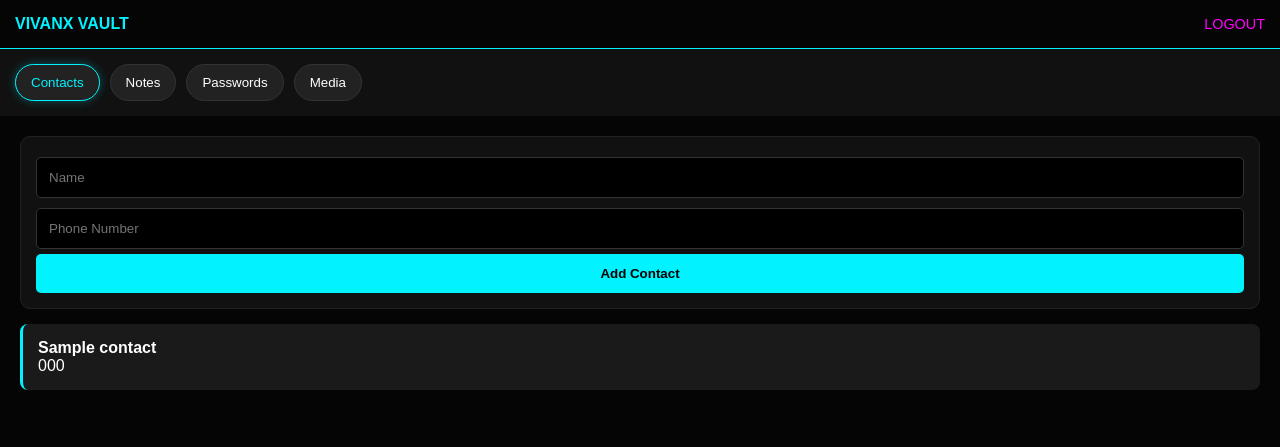
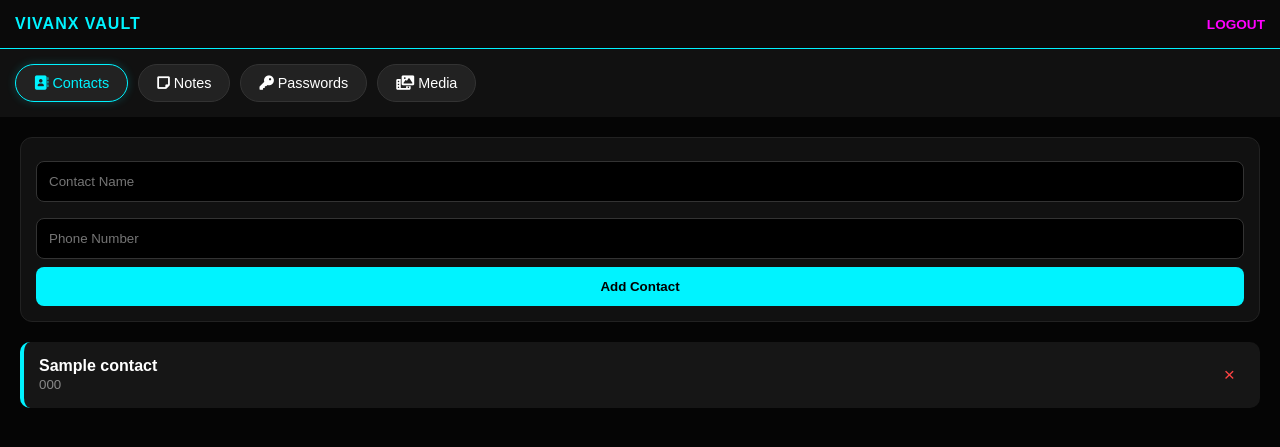
Before and after one commit to vivan0788/VivanX-Vault, a Flask app: page /dashboard in a window 1280 px wide. Shown: the top 447 px of the page. Run offline with Flask 3, Linux system fonts and the light colour scheme; the visitor is signed in with stand-in values (Sample User, id 1); grey boxes marked "Sample" are stand-in pictures; a database or web service that is not in the repository returns one stand-in record (values such as "Sample title"); some libraries are stand-ins or nearby versions.

Commit message:
Enhance dashboard layout and styling

```diff
--- a/templates/dashboard.html
+++ b/templates/dashboard.html
@@ -2,85 +2,134 @@
 <html>
 <head>
     <meta name="viewport" content="width=device-width, initial-scale=1.0">
-    <title>VivanX Vault</title>
+    <title>VivanX Vault - Dashboard</title>
     <link rel="stylesheet" href="https://cdnjs.cloudflare.com/ajax/libs/font-awesome/6.0.0/css/all.min.css">
     <style>
         :root { --c: #00f3ff; --p: #ff00ff; --b: #050505; }
         body { background: var(--b); color: #fff; font-family: sans-serif; margin: 0; }
-        .nav { padding: 15px; border-bottom: 1px solid var(--c); display: flex; justify-content: space-between; align-items: center; }
-        .tabs { display: flex; overflow-x: auto; gap: 10px; padding: 15px; background: #111; }
-        .tab-btn { background: #222; border: 1px solid #333; color: #fff; padding: 10px 15px; border-radius: 20px; white-space: nowrap; cursor: pointer; }
-        .tab-btn.active { border-color: var(--c); color: var(--c); box-shadow: 0 0 10px rgba(0,243,255,0.3); }
-        .section { display: none; padding: 20px; }
+        .nav { padding: 15px; border-bottom: 1px solid var(--c); display: flex; justify-content: space-between; align-items: center; background: #0a0a0a; }
+        .tabs { display: flex; overflow-x: auto; gap: 10px; padding: 15px; background: #111; position: sticky; top: 0; z-index: 100; }
+        .tab-btn { background: #222; border: 1px solid #333; color: #fff; padding: 10px 18px; border-radius: 20px; white-space: nowrap; cursor: pointer; font-size: 0.9em; }
+        .tab-btn.active { border-color: var(--c); color: var(--c); box-shadow: 0 0 10px rgba(0,243,255,0.2); }
+        .section { display: none; padding: 20px; animation: fadeIn 0.3s; }
         .section.active { display: block; }
-        .box { background: #111; padding: 15px; border-radius: 10px; border: 1px solid #222; margin-bottom: 15px; }
-        input, textarea { width: 100%; padding: 12px; margin: 5px 0; background: #000; border: 1px solid #333; color: #fff; border-radius: 5px; box-sizing: border-box; }
-        .btn { width: 100%; padding: 12px; background: var(--c); border: none; font-weight: bold; border-radius: 5px; cursor: pointer; }
-        .card { background: #1a1a1a; padding: 15px; border-radius: 8px; margin-bottom: 10px; border-left: 3px solid var(--c); }
-        .media-grid { display: grid; grid-template-columns: repeat(2, 1fr); gap: 10px; margin-top: 15px; }
-        .m-item img, .m-item video { width: 100%; border-radius: 8px; border: 1px solid #333; object-fit: cover; aspect-ratio: 1/1; }
+        @keyframes fadeIn { from {opacity:0;} to {opacity:1;} }
+
+        .box { background: #111; padding: 15px; border-radius: 12px; border: 1px solid #222; margin-bottom: 20px; }
+        input, textarea { width: 100%; padding: 12px; margin: 8px 0; background: #000; border: 1px solid #333; color: #fff; border-radius: 8px; box-sizing: border-box; outline: none; }
+        input:focus { border-color: var(--c); }
+        .btn { width: 100%; padding: 12px; background: var(--c); border: none; font-weight: bold; border-radius: 8px; cursor: pointer; transition: 0.2s; }
+        .btn:active { transform: scale(0.98); }
+
+        .card { background: #161616; padding: 15px; border-radius: 10px; margin-bottom: 12px; border-left: 4px solid var(--c); display: flex; justify-content: space-between; align-items: center; }
+        .del-btn { color: #ff4444; text-decoration: none; padding: 5px 10px; font-size: 1.2em; transition: 0.2s; }
+        .del-btn:hover { color: #ff8888; }
+
+        .media-grid { display: grid; grid-template-columns: repeat(2, 1fr); gap: 12px; margin-top: 15px; }
+        .m-item { position: relative; border-radius: 10px; overflow: hidden; border: 1px solid #222; aspect-ratio: 1/1; background: #000; }
+        .m-item img, .m-item video { width: 100%; height: 100%; object-fit: cover; }
+        .m-del { position: absolute; top: 5px; right: 5px; background: rgba(255,0,0,0.8); color: white; width: 25px; height: 25px; border-radius: 50%; display: flex; align-items: center; justify-content: center; text-decoration: none; font-size: 12px; font-weight: bold; }
+
+        .audio-card { grid-column: span 2; background: #111; padding: 10px; border-radius: 10px; display: flex; align-items: center; gap: 10px; border: 1px solid #222; }
     </style>
 </head>
 <body>
     <div class="nav">
-        <span style="color:var(--c); font-weight: bold;">VIVANX VAULT</span>
-        <a href="/logout" style="color:var(--p); text-decoration: none; font-size: 0.9em;">LOGOUT</a>
+        <span style="color:var(--c); font-weight: bold; letter-spacing: 1px;">VIVANX VAULT</span>
+        <a href="/logout" style="color:var(--p); text-decoration: none; font-size: 0.85em; font-weight: bold;">LOGOUT</a>
     </div>
 
     <div class="tabs">
-        <button class="tab-btn active" onclick="tab(event, 'contacts')">Contacts</button>
-        <button class="tab-btn" onclick="tab(event, 'notes')">Notes</button>
-        <button class="tab-btn" onclick="tab(event, 'pass')">Passwords</button>
-        <button class="tab-btn" onclick="tab(event, 'media')">Media</button>
+        <button class="tab-btn active" onclick="tab(event, 'contacts')"><i class="fas fa-address-book"></i> Contacts</button>
+        <button class="tab-btn" onclick="tab(event, 'notes')"><i class="fas fa-sticky-note"></i> Notes</button>
+        <button class="tab-btn" onclick="tab(event, 'pass')"><i class="fas fa-key"></i> Passwords</button>
+        <button class="tab-btn" onclick="tab(event, 'media')"><i class="fas fa-photo-video"></i> Media</button>
     </div>
 
     <div id="contacts" class="section active">
-        <form class="box" action="/add_contact" method="POST">
-            <input name="name" placeholder="Name" required>
+        <form class="box" action="/add/contact" method="POST">
+            <input name="name" placeholder="Contact Name" required>
             <input name="phone" placeholder="Phone Number" required>
             <button class="btn">Add Contact</button>
         </form>
-        {% for c in vault.contacts %}<div class="card"><b>{{c.name}}</b><br>{{c.phone}}</div>{% endfor %}
+        {% for c in vault.contacts %}
+        <div class="card">
+            <div><b>{{c.name}}</b><br><small style="color:#888">{{c.phone}}</small></div>
+            <a href="/delete/contact/{{loop.index0}}" class="del-btn" onclick="return confirm('Delete this contact?')">×</a>
+        </div>
+        {% endfor %}
     </div>
 
     <div id="notes" class="section">
-        <form class="box" action="/add_note" method="POST">
+        <form class="box" action="/add/note" method="POST">
             <input name="title" placeholder="Note Title" required>
-            <textarea name="content" placeholder="Type your note here..." rows="4"></textarea>
+            <textarea name="content" placeholder="Write your note..." rows="4" required></textarea>
             <button class="btn">Save Note</button>
         </form>
-        {% for n in vault.notes %}<div class="card"><b>{{n.title}}</b><br>{{n.content}}</div>{% endfor %}
+        {% for n in vault.notes %}
+        <div class="card" style="flex-direction: column; align-items: flex-start;">
+            <div style="width: 100%; display: flex; justify-content: space-between;">
+                <b>{{n.title}}</b>
+                <a href="/delete/note/{{loop.index0}}" class="del-btn" onclick="return confirm('Delete this note?')">×</a>
+            </div>
+            <p style="margin: 5px 0 0; color:#bbb; font-size: 0.9em;">{{n.content}}</p>
+        </div>
+        {% endfor %}
     </div>
 
     <div id="pass" class="section">
-        <form class="box" action="/add_password" method="POST">
+        <form class="box" action="/add/pass" method="POST">
             <input name="site" placeholder="Website/App Name" required>
             <input name="acc_pass" type="password" placeholder="Password" required>
-            <button class="btn">Secure Save</button>
+            <button class="btn">Save Securely</button>
         </form>
-        {% for p in vault.passwords %}<div class="card"><b>{{p.site}}</b><br><span style="color:#666">•••••••• (Hidden)</span></div>{% endfor %}
+        {% for p in vault.passwords %}
+        <div class="card">
+            <div><b>{{p.site}}</b><br><code style="color:var(--c)">*******</code></div>
+            <a href="/delete/pass/{{loop.index0}}" class="del-btn" onclick="return confirm('Delete this password?')">×</a>
+        </div>
+        {% endfor %}
     </div>
 
     <div id="media" class="section">
-        <form class="box" action="/upload_media" method="POST" enctype="multipart/form-data">
+        <form class="box" action="/upload" method="POST" enctype="multipart/form-data">
             <input type="file" name="file" required>
-            <button class="btn" style="background:var(--p); color:#fff">Upload to Cloud</button>
+            <button class="btn" style="background:var(--p); color:white;">Upload to Cloud</button>
         </form>
+
         <div class="media-grid">
-            {% for img in vault.media.images %}<div class="m-item"><img src="{{img.url}}"></div>{% endfor %}
-            {% for vid in vault.media.videos %}<div class="m-item"><video src="{{vid.url}}" controls></video></div>{% endfor %}
-            {% for aud in vault.media.audio %}<div class="m-item" style="grid-column: span 2;"><audio src="{{aud.url}}" controls style="width:100%"></audio></div>{% endfor %}
+            {% for img in vault.media.images %}
+            <div class="m-item">
+                <img src="{{img.url}}" loading="lazy">
+                <a href="/delete_media/images/{{loop.index0}}" class="m-del" onclick="return confirm('Delete image?')">×</a>
+            </div>
+            {% endfor %}
+
+            {% for vid in vault.media.videos %}
+            <div class="m-item">
+                <video src="{{vid.url}}" controls></video>
+                <a href="/delete_media/videos/{{loop.index0}}" class="m-del" onclick="return confirm('Delete video?')">×</a>
+            </div>
+            {% endfor %}
+
+            {% for aud in vault.media.audio %}
+            <div class="audio-card">
+                <audio src="{{aud.url}}" controls style="flex-grow: 1;"></audio>
+                <a href="/delete_media/audio/{{loop.index0}}" style="color:red; text-decoration:none; padding:10px;">×</a>
+            </div>
+            {% endfor %}
         </div>
     </div>
 
     <script>
-        function tab(evt, sectionName) {
-            var i, section, tablinks;
-            section = document.getElementsByClassName("section");
-            for (i = 0; i < section.length; i++) { section[i].style.display = "none"; }
-            tablinks = document.getElementsByClassName("tab-btn");
-            for (i = 0; i < tablinks.length; i++) { tablinks[i].className = tablinks[i].className.replace(" active", ""); }
-            document.getElementById(sectionName).style.display = "block";
+        function tab(evt, name) {
+            var i, x, btn;
+            x = document.getElementsByClassName("section");
+            for (i = 0; i < x.length; i++) { x[i].style.display = "none"; x[i].className = x[i].className.replace(" active", ""); }
+            btn = document.getElementsByClassName("tab-btn");
+            for (i = 0; i < btn.length; i++) { btn[i].className = btn[i].className.replace(" active", ""); }
+            document.getElementById(name).style.display = "block";
+            document.getElementById(name).className += " active";
             evt.currentTarget.className += " active";
         }
     </script>
```
